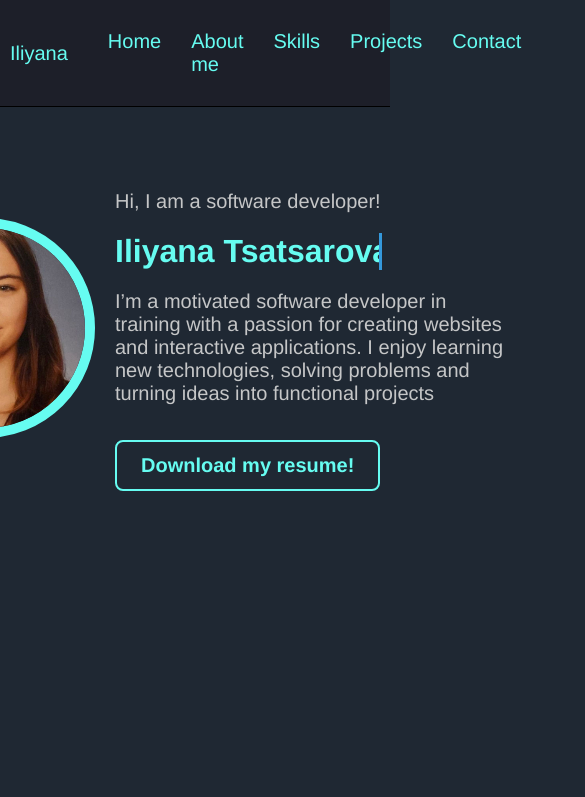
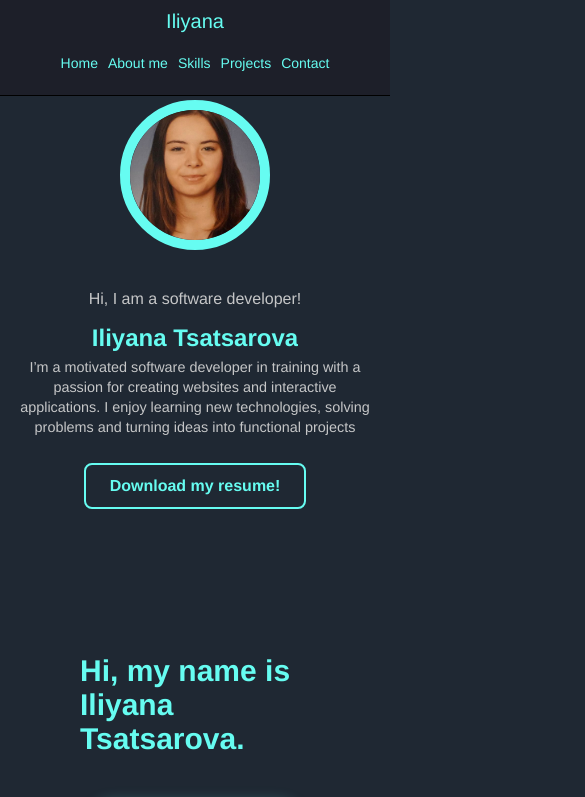
Before and after one commit to IliyanaTsatsarova22/IliyanaTsatsarova22.github.io, a plain HTML site: page index.html in a window 390 px wide. Shown: the top 797 px of the page, 585 px wide, since content can reach past the window. Drawn offline with Linux system fonts and the light colour scheme.

Commit message:
I tried making it responsive

```diff
--- a/script.js
+++ b/script.js
@@ -66,6 +66,6 @@ function autoScrollProjects(containerId, intervalTime = 3000) {
 }
 
 window.addEventListener('load', () => {
-    autoScrollProjects('schoolProjectsScroll', 1000); // Elke 3.5 seconde
-    autoScrollProjects('homeProjectsScroll', 1000);   // Elke 4 seconde
+    autoScrollProjects('schoolProjectsScroll', 1000);
+    autoScrollProjects('homeProjectsScroll', 1000);
 });
--- a/style.css
+++ b/style.css
@@ -585,7 +585,6 @@ a {
 }
 
 .contact-form textarea {
-  rows: 3;
   height: 90px;
 }
 
@@ -616,7 +615,7 @@ a {
   box-shadow: 0 4px 12px rgba(102, 252, 241, 0.25);
 }
 
-/* ALERT */
+
 .toast {
   visibility: hidden;
   min-width: 250px;
@@ -644,128 +643,132 @@ a {
   bottom: 50px;
 }
 
-/*
-.contact-container {
-    display: flex;
-    flex-direction: row;
-    justify-content: center;
-    align-items: center;
+
+@media screen and (max-width: 900px) {
+    .home {
+        padding-top: 120px !important;
+        min-height: auto !important;
+        height: auto !important;
     }
 
-.contact-info, .contact-form-wrapper {
-    background-color: #1d1f29;
-    flex: 1 1 0 ;
-    max-width: 500px;
-    height: 400px;
-    padding: 30px;
-    color: #C5C6C7;
-    border-radius: 5px;
-
+    .home-content {
+        flex-direction: column !important;
+        text-align: center !important;
+        gap: 20px !important;
+        padding: 20px !important;
     }
 
-.contact-form-wrapper {
-    height: 100%;
-    display: flex;
+    .profilepicture {
+        margin-bottom: 10px !important;
     }
 
-.contact-form {
-    background: #C5C6C7;
-    padding: 25px;
-    border-radius: 8px;
-    color: black;
-    width: 100%;
-    margin: 0;
+    .introduction-text {
+        width: 100% !important;
     }
 
-
-.contact-form label {
-    display: block;
-    margin-bottom: 5px;
-    font-weight: 500;
+    .home-description {
+        margin: 0 auto !important;
+        max-width: 100% !important;
+        font-size: 0.95rem !important;
     }
 
-.contact-form input,
-.contact-form textarea {
-    width: 100%;
-    padding: 10px;
-    border: 1px solid #ccc;
-    border-radius: 4px;
-    box-sizing: border-box;
+    .typing-container {
+        justify-content: center !important;
     }
 
-.contact-form input:focus,
-.contact-form textarea:focus {
-    outline: none;
-    border-color: #0066cc;
+    .typing-text {
+        white-space: normal !important;
+        border-right: none !important;
+        animation: none !important;
     }
 
-.submit-btn {
-    width: 100%;
-    background-color: #0066cc;
-    color: white;
-    padding: 12px;
-    border: none;
-    border-radius: 4px;
-    cursor: pointer;
-    font-weight: bold;
+    .skills {
+        min-height: auto !important;
+        padding: 60px 20px !important;
     }
 
-.submit-btn:hover {
-    background-color: #0052a3;
+    .my-skills {
+        display: flex !important;
+        flex-direction: column !important;
+        gap: 20px !important;
+        width: 100% !important;
     }
 
-/* .contact-form{
-    background-color: whitesmoke;
-    color: black;
-    height: 350px;
-    padding: 20px;
-    border-radius: 10px;
-    box-shadow: rgba(102, 252, 241, 0.60) 0px 5px 15px;
+    .skill {
+        width: 100% !important;
+        min-height: auto !important;
+        height: auto !important;
     }
 
-.form-row{
-    display: flex;
-    flex-direction: column;
-    justify-content: center;
-    gap: 5px;
+    .contact-card {
+        flex-direction: column !important;
+        padding: 25px !important;
+    }
 }
 
-.form-row input,
-.form-row textarea {
-    width: 100%;
-    box-sizing: border-box;
-    padding: 10px;
-    border: 1px solid #ccc;
-    border-radius: 4px;
+@media (max-width: 768px) {
+
+    .nav {
+        flex-direction: column !important;
+        padding: 10px !important;
+        gap: 8px !important;
     }
 
-.form-row textarea {
-    resize: none;
-} */
-/*
-
-.info-group {
-    display: flex;
-    flex-direction: column;
-    gap: 12px;
+    .nav-links {
+        display: flex !important;
+        flex-wrap: wrap !important;
+        justify-content: center !important;
+        gap: 10px !important;
+        margin-right: 0 !important;
+        font-size: 14px !important;
+        padding: 0 !important;
     }
 
-.info-label {
-    font-weight: 600;
-    font-size: 1.1rem;
-    margin-top: 8px;
+    .home {
+        min-height: auto !important;
+        padding-top: 100px !important;
+        padding-bottom: 40px !important;
     }
 
-.info-value,
-.contact-info a {
-    color: #0066cc;
-    text-decoration: none;
-    font-size: 0.95rem;
-    transition: color 0.2s ease;
+    .home-content {
+        flex-direction: column !important;
+        text-align: center !important;
+        min-height: auto !important;
+        height: auto !important;
+        gap: 10px !important;
+        padding: 0 15px !important;
     }
 
-.info-value:hover,
-.contact-info a:hover {
-    color: #004080;
-    text-decoration: underline;
-} */
+    .profilepicture img {
+        width: 150px !important;
+        height: 150px !important;
+        left: 0 !important;
+    }
+
+    .introduction-text {
+        font-size: 16px !important;
+        margin-top: 0 !important;
+    }
+
+    .typing-text {
+        font-size: 1.5rem !important;
+        white-space: normal !important;
+        border-right: none !important;
+        animation: none !important;
+        margin-bottom: 5px !important;
+    }
+
+    .home-description {
+        width: 100% !important;
+        max-width: 100% !important;
+        font-size: 0.9rem !important;
+        line-height: 1.4 !important;
+        margin: 0 auto 10px auto !important;
+    }
+
+    .contact-card {
+        flex-direction: column !important;
+        padding: 20px !important;
+        gap: 20px !important;
+    }
+}
```
Also changed, not shown: projects/project2-own.html (+1 -1 lines), 1 other file. Lines whose indentation alone changed are shown as unchanged.
